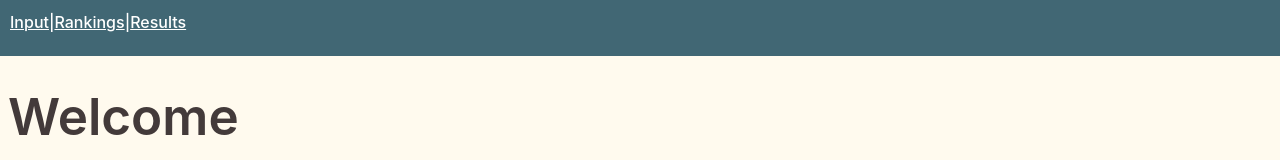
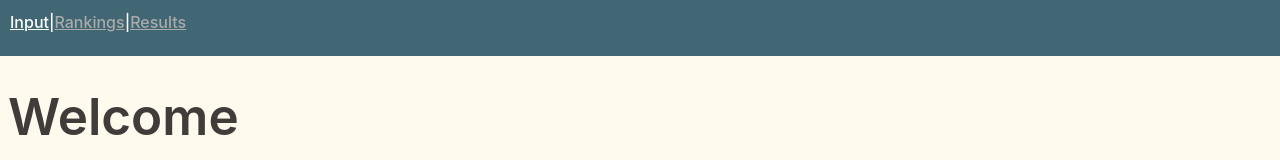
Before and after one commit to riasingh125/forge-spring25-software, a React (Vite) app in the folder frontend/: page /input in a window 1280 px wide. Shown: the top 160 px of the page. Built offline with nearby package versions, Linux system fonts and the light colour scheme.

Commit message:
updated nav bar so that links are white only if they can be accessed, gray otherwise

```diff
--- a/frontend/src/components/NavBar.tsx
+++ b/frontend/src/components/NavBar.tsx
@@ -1,10 +1,30 @@
 import { Link } from "react-router-dom";
-import './NavBarStyles.css'
+import "./NavBarStyles.css";
+import { useFlow } from "../context/FlowContext";
 
 const Navbar: React.FC = () => {
+  const { hasSubmittedInput } = useFlow();
+  const { hasCompletedRankings } = useFlow();
+
   return (
     <nav>
-      <Link to="/input">Input</Link> | <Link to="/rankings">Rankings</Link> | <Link to="/results">Results</Link>
+      <Link to="/input" className="enabled">
+        Input
+      </Link>{" "}
+      |{" "}
+      <Link
+        to="/rankings"
+        className={`nav-link ${hasSubmittedInput ? "enabled" : "disabled"}`}
+      >
+        Rankings
+      </Link>{" "}
+      |{" "}
+      <Link
+        to="/results"
+        className={`nav-link ${hasCompletedRankings ? "enabled" : "disabled"}`}
+      >
+        Results
+      </Link>
     </nav>
   );
 };
--- a/frontend/src/components/NavBarStyles.css
+++ b/frontend/src/components/NavBarStyles.css
@@ -12,6 +12,12 @@ nav {
   font-weight: 500;
 }
 
-a{
+.enabled {
   color: white;
 }
+
+.disabled {
+  color: #aaa;
+  pointer-events: none;
+  cursor: not-allowed;
+}
```
Lines whose indentation alone changed are shown as unchanged.
